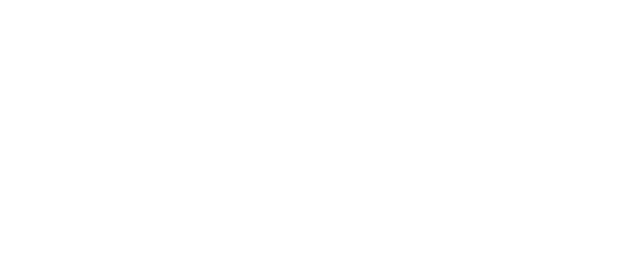
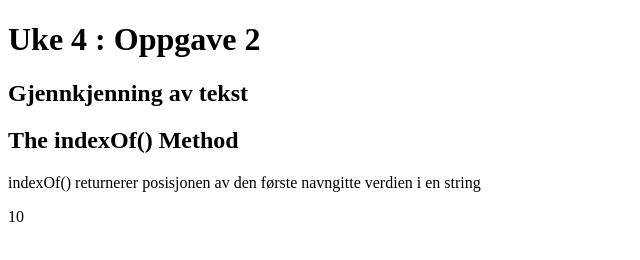
Before and after one commit to Scarecrow2905/Modul-1, a plain HTML site: page Moodle Oppgaver/Uke 4/1_formateringAvTekst/2_kjenneEpost.html in a window 1280 px wide. Shown: the whole page, without its empty margins (0-640 px from the left). Drawn offline with Linux system fonts and the light colour scheme.

Commit message:
Update 2_kjenneEpost.html

```diff
--- a/Moodle Oppgaver/Uke 4/1_formateringAvTekst/2_kjenneEpost.html
+++ b/Moodle Oppgaver/Uke 4/1_formateringAvTekst/2_kjenneEpost.html
@@ -7,6 +7,24 @@
     <title>Gjenkjenne Epostadresse</title>
 </head>
 <body>
+    <h1> Uke 4 : Oppgave 2</h1>
+    <h2> Gjennkjenning av tekst</h2>
+    <h2> The indexOf() Method</h2>
 
+    <p>indexOf() returnerer posisjonen av den første navngitte verdien i en string</p>
+
+    <p id="demo"></p>
+
+    <script>
+        let text = "pepperkake@hotmail.com";
+        let result = text.indexOf("@");
+
+        document.getElementById("demo").innerHTML = result;
+
+
+
+
+
+    </script>
 </body>
 </html>
```
